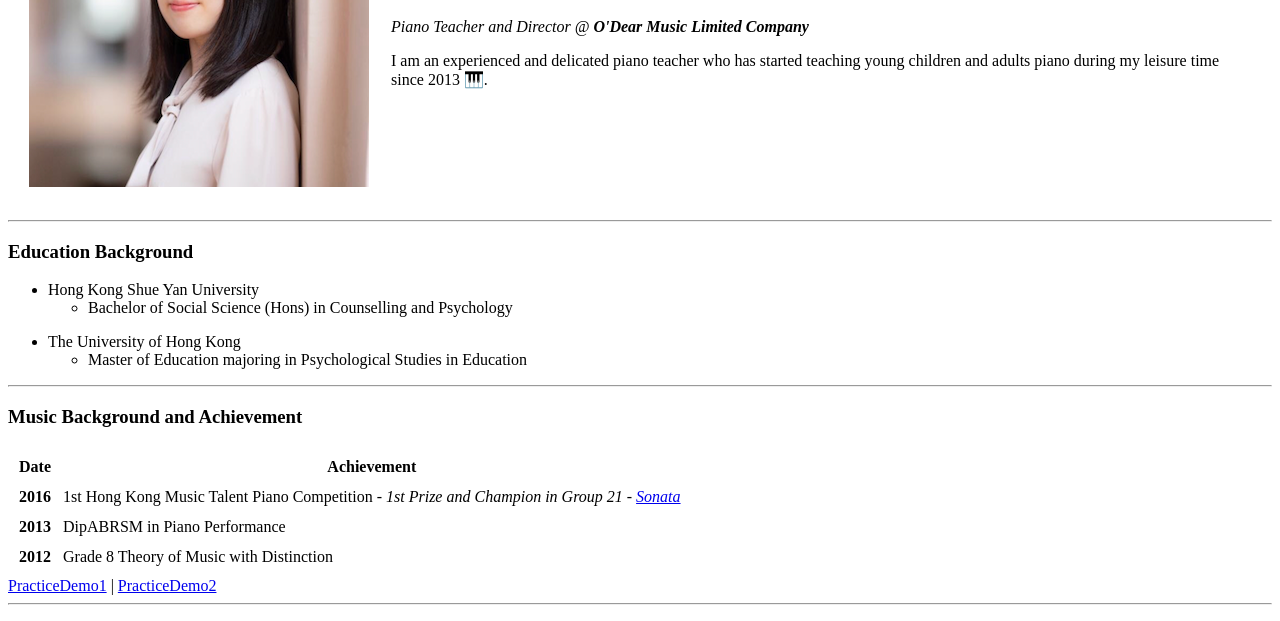
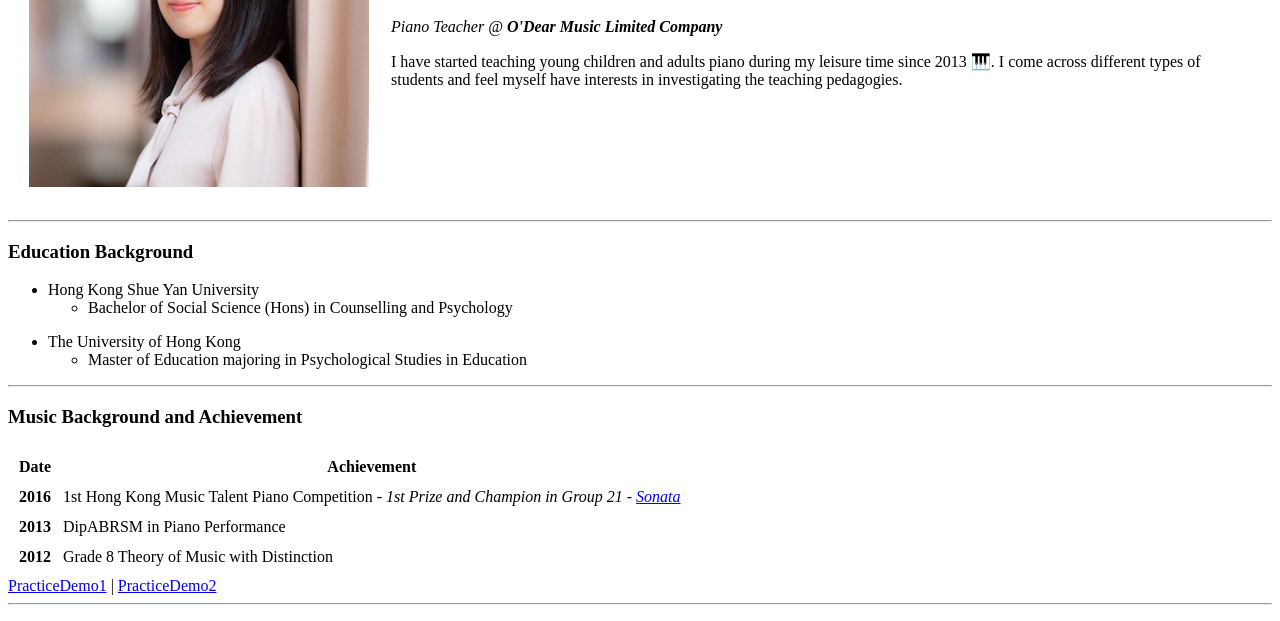
Before and after one commit to wylam47/O-Dear-Music-Limited-Company, a plain HTML site: page index.html in a window 1280 px wide. Shown: the part 177-798 px from the top of the page. Drawn offline with Linux system fonts and the light colour scheme.

Commit message:
Update index.html

```diff
--- a/index.html
+++ b/index.html
@@ -12,8 +12,8 @@
       <td><img src="images/Lillian Lam Profile Pic.PNG" alt="Lillian Lam Profile Picture"></td>
       <td>
         <h1>Lillian Lam</h1>
-        <p><em>Piano Teacher and Director @ <strong>O'Dear Music Limited Company</strong></em></p>
-        <p>I am an experienced and delicated piano teacher who has started teaching young children and adults piano during my leisure time since 2013 🎹.
+        <p><em>Piano Teacher @ <strong>O'Dear Music Limited Company</strong></em></p>
+        <p>I have started teaching young children and adults piano during my leisure time since 2013 🎹. I come across different types of students and feel myself have interests in investigating the teaching pedagogies.
       </td>
     </tr>
   </table>
```
